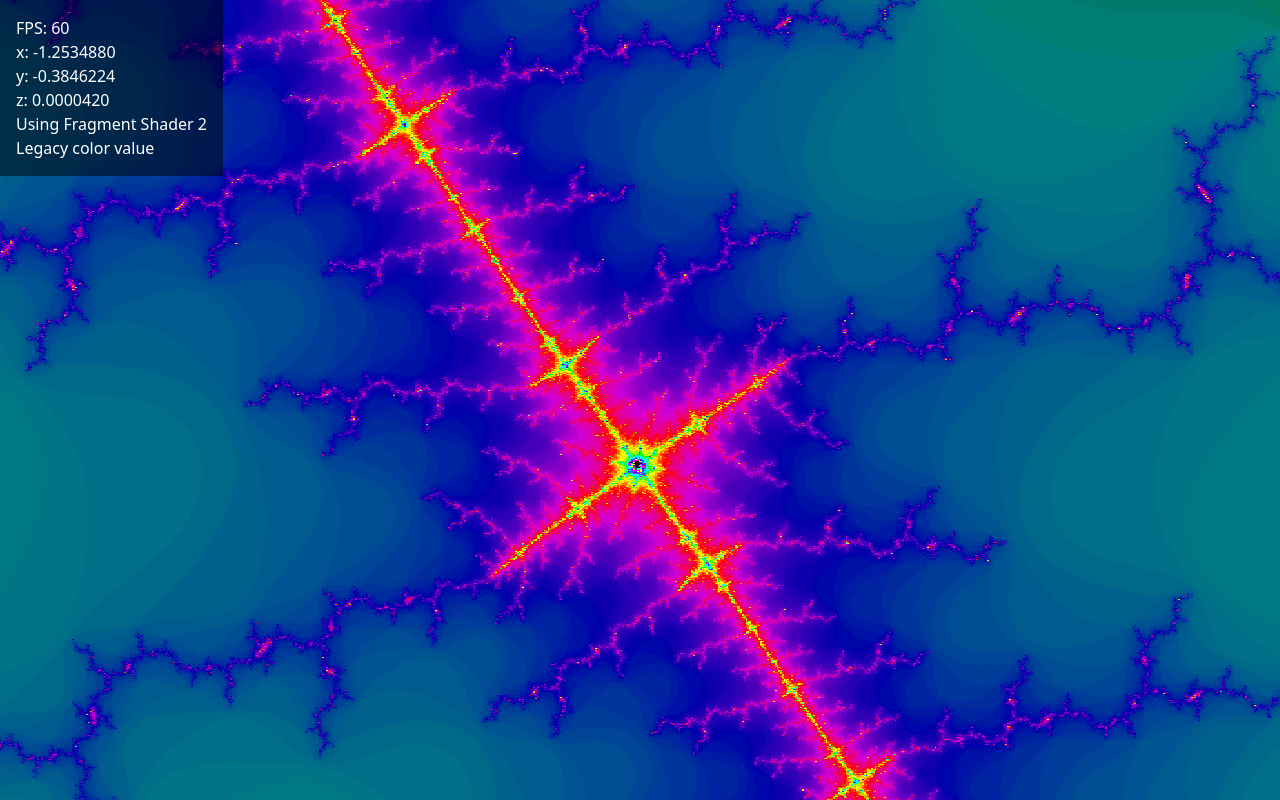
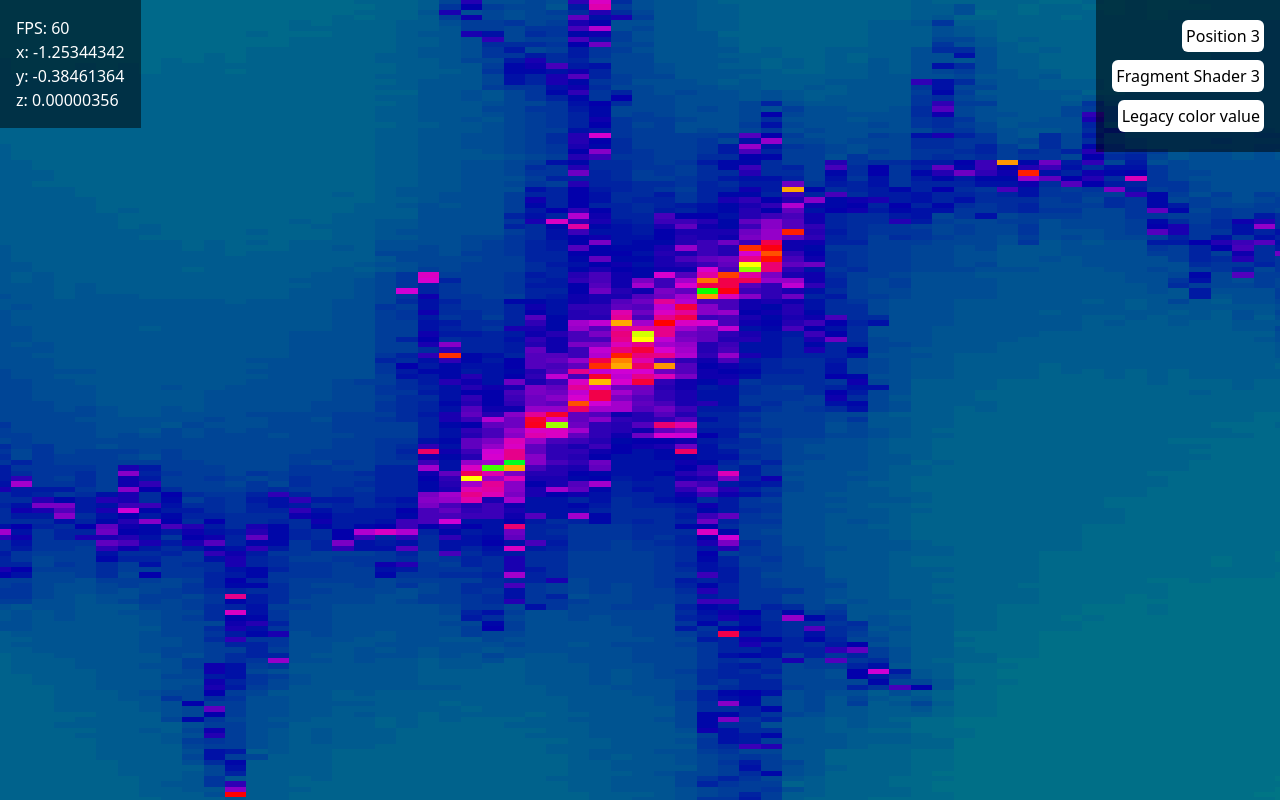
Before and after one commit to miklilad/fractals, a React (Vite) app: page / in a window 1280 px wide. Built offline with nearby package versions, Linux system fonts and the light colour scheme.

Commit message:
Position switch

```diff
--- a/src/Canvas.tsx
+++ b/src/Canvas.tsx
@@ -1,8 +1,9 @@
-import { useEffect, useRef, useState } from "react";
+import { useEffect, useMemo, useRef, useState } from "react";
 import vertexShaderSource from "./shaders/vertex.vert?raw";
 import fragmentShaderSource from "./shaders/fragment.frag?raw";
 import fragmentShader2Source from "./shaders/fragment2.frag?raw";
-import { useMouseDragMovement } from "./hooks/useMouseMovement";
+import fragmentShader3Source from "./shaders/fragment3.frag?raw";
+import { useMouseMovement } from "./hooks/useMouseMovement";
 import { useFPS } from "./hooks/useFPS";
 import { Tooltip } from "react-tooltip";
 
@@ -54,6 +55,7 @@ const createProgram = (
 const FRAGMENT_SHADER_SOURCES = [
   fragmentShaderSource,
   fragmentShader2Source,
+  fragmentShader3Source,
 ] as const;
 
 // Initialize WebGL with shaders and buffers
@@ -172,17 +174,58 @@ const render = ({
   gl.drawArrays(gl.TRIANGLES, 0, 3);
 };
 
+const POSITIONS = [
+  {
+    x: -0.5,
+    y: 0,
+    z: 2,
+  },
+  {
+    x: -1.253488,
+    y: -0.3846224,
+    z: 0.000042,
+  },
+  {
+    x: -1.25344342,
+    y: -0.38461364,
+    z: 0.00000356,
+  },
+  {
+    x: -0.114961,
+    y: -0.043555,
+    z: 0.000567,
+  },
+];
+
 export const Canvas = () => {
   const canvasRef = useRef<HTMLCanvasElement>(null);
   const contextRef = useRef<ReturnType<typeof initWebGL>>(null);
-  const [fragmentShaderIndex, setFragmentShaderIndex] = useState(1);
+  const [fragmentShaderIndex, setFragmentShaderIndex] = useState(2);
   const [calculateColorValue, setCalculateColorValue] = useState<0 | 1>(0);
-  const [position, setPosition] = useState({
-    x: -1.253488,
-    y: -0.3846224,
-    z: 0.000042,
-  });
+  const [positionIndex, setPositionIndex] = useState(2);
+  const [position, setPosition] = useState(POSITIONS[positionIndex]);
+  useEffect(() => {
+    setPosition(POSITIONS[positionIndex]);
+  }, [positionIndex]);
   const fps = useFPS();
+
+  // const strNum1 =
+  //   "11111111.000002440000000000000000000000000000000000000222222";
+  // const strNum2 =
+  //   "11111112.0000035600000000000000000000000000000000000002222222";
+
+  // const decimal1 = new Decimal(strNum1);
+  // const decimal2 = new Decimal(strNum2);
+  // const number1 = Number(strNum1);
+  // const number2 = Number(strNum2);
+  // console.log({
+  //   decimal1: decimal1.toString(),
+  //   decimal2: decimal2.toString(),
+  //   sum: decimal1.plus(decimal2),
+  //   number1: number1,
+  //   number2: number2,
+  //   sum2: number1 + number2,
+  // });
 
   // Initialize WebGL only once
   useEffect(() => {
@@ -200,9 +243,9 @@ export const Canvas = () => {
       width: canvas.width,
       height: canvas.height,
     });
-  }, [fragmentShaderIndex, calculateColorValue]);
+  }, [fragmentShaderIndex, calculateColorValue, positionIndex]);
 
-  useMouseDragMovement({ setPosition, canvasRef });
+  useMouseMovement({ setPosition, canvasRef });
 
   // Handle resize and render
   useEffect(() => {
@@ -229,6 +272,14 @@ export const Canvas = () => {
     (/^0*/.exec(String(position.z.toFixed(100)).replace(".", ""))?.[0] || "")
       .length + 2;
 
+  const hasCalculateColorValue = useMemo(
+    () =>
+      FRAGMENT_SHADER_SOURCES[fragmentShaderIndex].includes(
+        "{{{calculateColorValue}}}"
+      ),
+    [fragmentShaderIndex]
+  );
+
   return (
     <div className="relative h-screen w-screen">
       <canvas id="canvas" className="h-full w-full" ref={canvasRef} />
@@ -243,20 +294,34 @@ export const Canvas = () => {
           z: {position.z.toFixed(majorDigits)}
         </p>
         <Tooltip id="z-tooltip" />
+      </div>
+      <div className="absolute top-0 right-0 flex flex-col items-end bg-black/50 p-4 text-white">
         <p>
           <button
+            className="my-1 rounded-md bg-white p-1 text-black"
+            onClick={() =>
+              setPositionIndex((positionIndex + 1) % POSITIONS.length)
+            }
+          >
+            {`Position ${positionIndex + 1}`}
+          </button>
+        </p>
+        <p>
+          <button
+            className="my-1 rounded-md bg-white p-1 text-black"
             onClick={() =>
               setFragmentShaderIndex(
                 (fragmentShaderIndex + 1) % FRAGMENT_SHADER_SOURCES.length
               )
             }
           >
-            {`Using Fragment Shader ${fragmentShaderIndex + 1}`}
+            {`Fragment Shader ${fragmentShaderIndex + 1}`}
           </button>
         </p>
-        {fragmentShaderIndex === 1 && (
+        {hasCalculateColorValue && (
           <p>
             <button
+              className="my-1 rounded-md bg-white p-1 text-black"
               onClick={() =>
                 setCalculateColorValue(calculateColorValue === 0 ? 1 : 0)
               }
--- a/src/hooks/useMouseMovement.ts
+++ b/src/hooks/useMouseMovement.ts
@@ -84,7 +84,7 @@ const calculateZoomAtPoint = (
   };
 };
 
-interface UseMouveMovementProps {
+interface UseMouseMovementProps {
   setPosition: React.Dispatch<
     React.SetStateAction<{
       x: number;
@@ -95,10 +95,10 @@ interface UseMouveMovementProps {
   canvasRef: React.RefObject<HTMLCanvasElement | null>;
 }
 
-export const useMouseDragMovement = ({
+export const useMouseMovement = ({
   setPosition,
   canvasRef,
-}: UseMouveMovementProps) => {
+}: UseMouseMovementProps) => {
   const isDraggingRef = useRef(false);
   const lastMousePos = useRef<{ x: number; y: number } | null>(null);
   const lastTouchDistance = useRef<number | null>(null);
```
Also changed, not shown: src/shaders/fragment3.frag (added).
